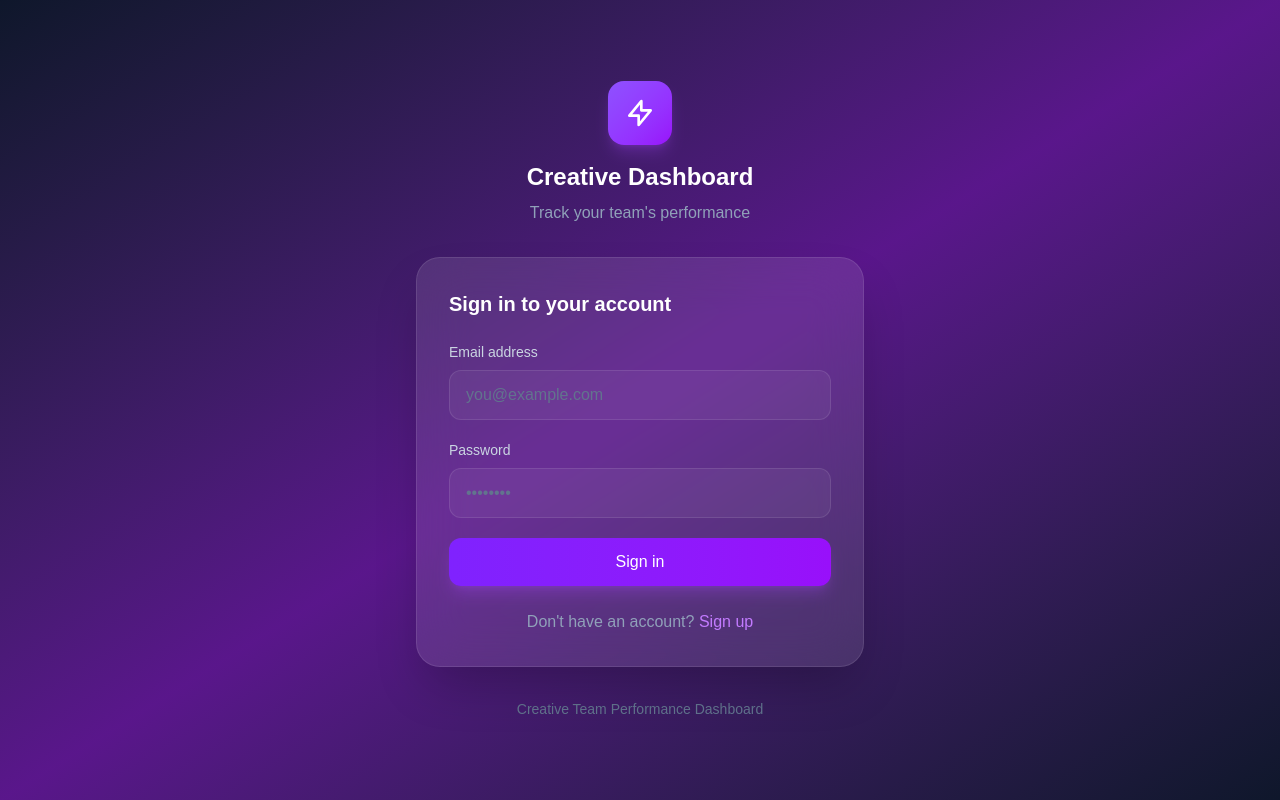
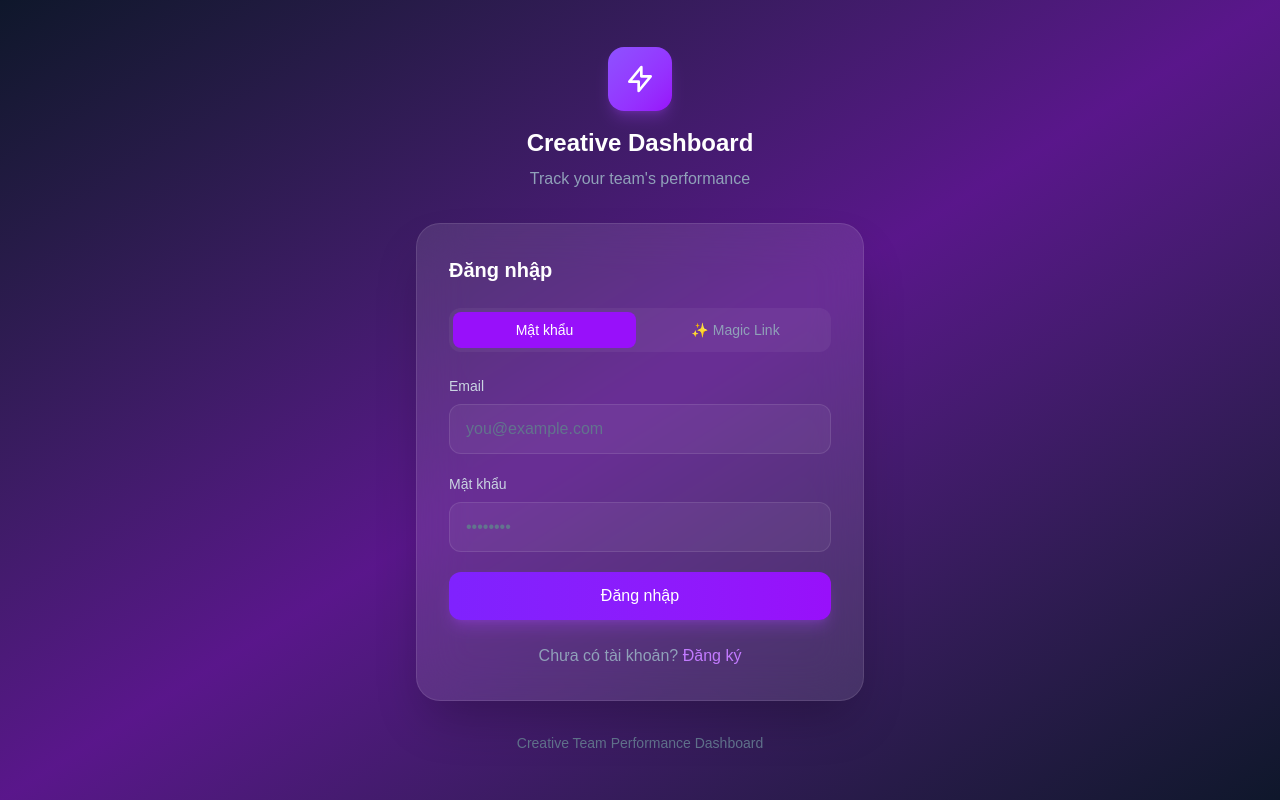
Before and after one commit to hoangtienfjfjjfjfjf0240/Doashboard, a Next.js app: page /login in a window 1280 px wide. Built offline with nearby package versions, Linux system fonts and the light colour scheme; no server answers.

Commit message:
Add Magic Link login - users can login with just email

```diff
--- a/src/app/login/page.tsx
+++ b/src/app/login/page.tsx
@@ -10,10 +10,12 @@ export default function LoginPage() {
     const [password, setPassword] = useState('')
     const [error, setError] = useState('')
     const [loading, setLoading] = useState(false)
+    const [magicLinkSent, setMagicLinkSent] = useState(false)
+    const [loginMode, setLoginMode] = useState<'password' | 'magic'>('password')
     const router = useRouter()
     const supabase = createClient()
 
-    const handleSubmit = async (e: React.FormEvent) => {
+    const handlePasswordLogin = async (e: React.FormEvent) => {
         e.preventDefault()
         setError('')
         setLoading(true)
@@ -37,6 +39,61 @@ export default function LoginPage() {
         }
     }
 
+    const handleMagicLink = async (e: React.FormEvent) => {
+        e.preventDefault()
+        setError('')
+        setLoading(true)
+
+        try {
+            const { error } = await supabase.auth.signInWithOtp({
+                email,
+                options: {
+                    emailRedirectTo: `${window.location.origin}/dashboard`,
+                }
+            })
+
+            if (error) {
+                setError(error.message)
+            } else {
+                setMagicLinkSent(true)
+            }
+        } catch {
+            setError('An unexpected error occurred')
+        } finally {
+            setLoading(false)
+        }
+    }
+
+    if (magicLinkSent) {
+        return (
+            <div className="min-h-screen bg-gradient-to-br from-slate-900 via-purple-900 to-slate-900 flex items-center justify-center p-4">
+                <div className="w-full max-w-md">
+                    <div className="bg-white/10 backdrop-blur-xl rounded-3xl p-8 shadow-2xl border border-white/10 text-center">
+                        <div className="inline-flex items-center justify-center w-16 h-16 rounded-full bg-green-500/20 mb-4">
+                            <svg className="w-8 h-8 text-green-400" fill="none" stroke="currentColor" viewBox="0 0 24 24">
+                                <path strokeLinecap="round" strokeLinejoin="round" strokeWidth={2} d="M3 8l7.89 5.26a2 2 0 002.22 0L21 8M5 19h14a2 2 0 002-2V7a2 2 0 00-2-2H5a2 2 0 00-2 2v10a2 2 0 002 2z" />
+                            </svg>
+                        </div>
+                        <h2 className="text-xl font-semibold text-white mb-2">Kiểm tra email!</h2>
+                        <p className="text-slate-400 mb-4">
+                            Chúng tôi đã gửi link đăng nhập đến <br />
+                            <span className="text-purple-400 font-medium">{email}</span>
+                        </p>
+                        <p className="text-sm text-slate-500">
+                            Click vào link trong email để đăng nhập tự động
+                        </p>
+                        <button
+                            onClick={() => setMagicLinkSent(false)}
+                            className="mt-6 text-purple-400 hover:text-purple-300 text-sm"
+                        >
+                            ← Quay lại
+                        </button>
+                    </div>
+                </div>
+            </div>
+        )
+    }
+
     return (
         <div className="min-h-screen bg-gradient-to-br from-slate-900 via-purple-900 to-slate-900 flex items-center justify-center p-4">
             <div className="w-full max-w-md">
@@ -53,12 +110,36 @@ export default function LoginPage() {
 
                 {/* Card */}
                 <div className="bg-white/10 backdrop-blur-xl rounded-3xl p-8 shadow-2xl border border-white/10">
-                    <h2 className="text-xl font-semibold text-white mb-6">Sign in to your account</h2>
+                    <h2 className="text-xl font-semibold text-white mb-6">Đăng nhập</h2>
 
-                    <form onSubmit={handleSubmit} className="space-y-5">
+                    {/* Toggle Mode */}
+                    <div className="flex gap-2 mb-6 p-1 bg-white/5 rounded-xl">
+                        <button
+                            type="button"
+                            onClick={() => setLoginMode('password')}
+                            className={`flex-1 py-2 px-4 rounded-lg text-sm font-medium transition-all ${loginMode === 'password'
+                                    ? 'bg-purple-600 text-white'
+                                    : 'text-slate-400 hover:text-white'
+                                }`}
+                        >
+                            Mật khẩu
+                        </button>
+                        <button
+                            type="button"
+                            onClick={() => setLoginMode('magic')}
+                            className={`flex-1 py-2 px-4 rounded-lg text-sm font-medium transition-all ${loginMode === 'magic'
+                                    ? 'bg-purple-600 text-white'
+                                    : 'text-slate-400 hover:text-white'
+                                }`}
+                        >
+                            ✨ Magic Link
+                        </button>
+                    </div>
+
+                    <form onSubmit={loginMode === 'password' ? handlePasswordLogin : handleMagicLink} className="space-y-5">
                         <div>
                             <label htmlFor="email" className="block text-sm font-medium text-slate-300 mb-2">
-                                Email address
+                                Email
                             </label>
                             <input
                                 id="email"
@@ -71,9 +152,10 @@ export default function LoginPage() {
                             />
                         </div>
 
+                        {loginMode === 'password' && (
                             <div>
                                 <label htmlFor="password" className="block text-sm font-medium text-slate-300 mb-2">
-                                Password
+                                    Mật khẩu
                                 </label>
                                 <input
                                     id="password"
@@ -85,6 +167,13 @@ export default function LoginPage() {
                                     required
                                 />
                             </div>
+                        )}
+
+                        {loginMode === 'magic' && (
+                            <p className="text-sm text-slate-400 bg-purple-500/10 border border-purple-500/20 rounded-xl p-3">
+                                💡 Nhập email, chúng tôi sẽ gửi link đăng nhập. Không cần nhớ mật khẩu!
+                            </p>
+                        )}
 
                         {error && (
                             <div className="p-3 bg-red-500/10 border border-red-500/20 rounded-xl text-red-400 text-sm">
@@ -103,19 +192,19 @@ export default function LoginPage() {
                                         <circle className="opacity-25" cx="12" cy="12" r="10" stroke="currentColor" strokeWidth="4" fill="none" />
                                         <path className="opacity-75" fill="currentColor" d="M4 12a8 8 0 018-8V0C5.373 0 0 5.373 0 12h4zm2 5.291A7.962 7.962 0 014 12H0c0 3.042 1.135 5.824 3 7.938l3-2.647z" />
                                     </svg>
-                                    Signing in...
+                                    {loginMode === 'password' ? 'Đang đăng nhập...' : 'Đang gửi...'}
                                 </span>
                             ) : (
-                                'Sign in'
+                                loginMode === 'password' ? 'Đăng nhập' : 'Gửi Magic Link'
                             )}
                         </button>
                     </form>
 
                     <div className="mt-6 text-center">
                         <p className="text-slate-400">
-                            Don&apos;t have an account?{' '}
+                            Chưa có tài khoản?{' '}
                             <Link href="/register" className="text-purple-400 hover:text-purple-300 font-medium transition-colors">
-                                Sign up
+                                Đăng ký
                             </Link>
                         </p>
                     </div>
```
Also changed, not shown: 1 other file (tests, documents, lock files or other folders). Lines whose indentation alone changed are shown as unchanged.
